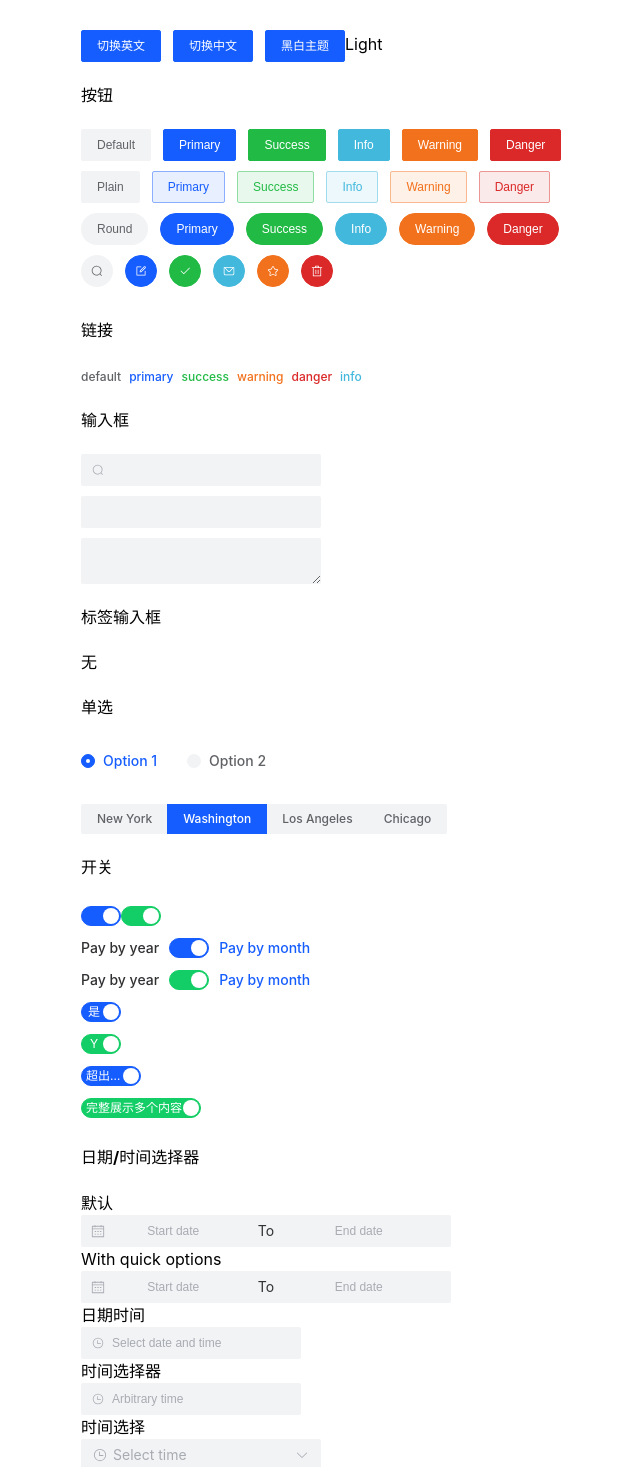
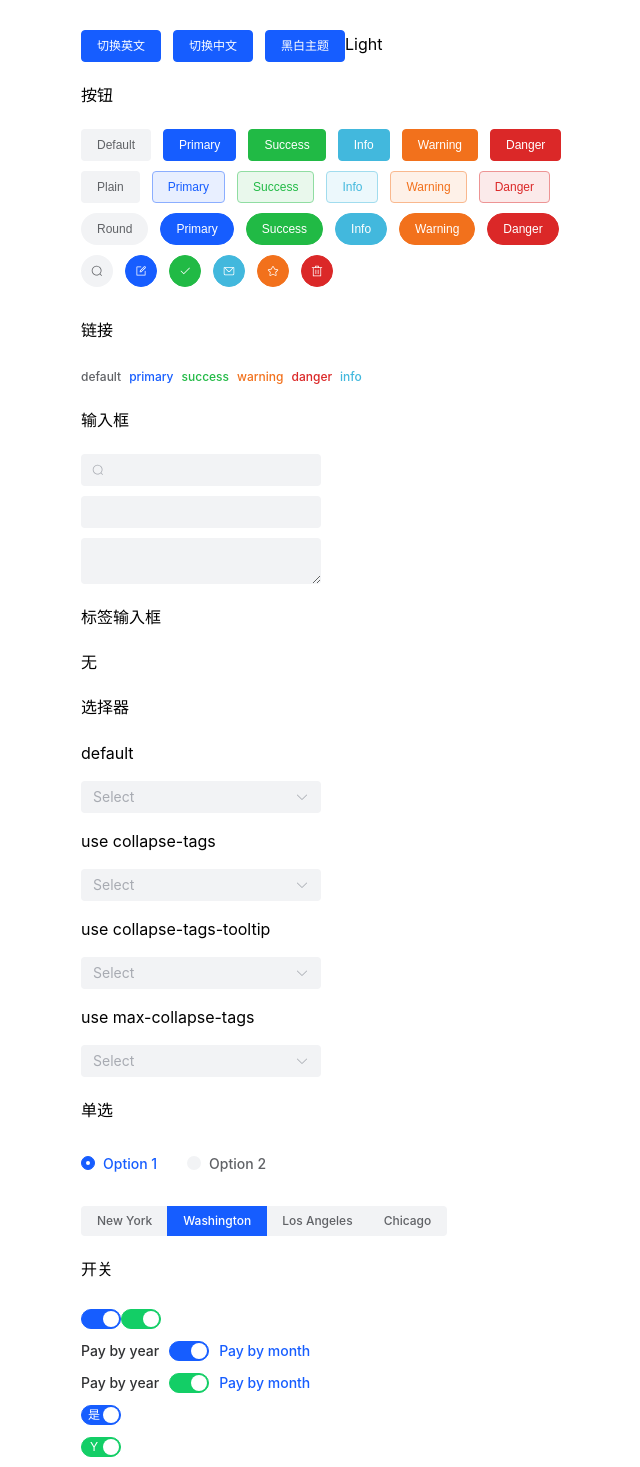
Before and after one commit to ALiangTech/element-plus-theme-demo, a Vue app: page / in a window 1280 px wide. Shown: the top 1467 px of the page, without its empty margins (175-815 px from the left). Built offline with nearby package versions, Linux system fonts and the light colour scheme.

Commit message:
主题修改

```diff
--- a/src/components/HelloWorld.vue
+++ b/src/components/HelloWorld.vue
@@ -21,7 +21,8 @@ import Breadcrumb from './Breadcrumb.vue'
 import Pagination from './Pagination.vue'
 import Steps from './Steps.vue'
 import Scrollbar from './Scrollbar.vue'
-import { ElInput, ElDatePicker, ElButton, ElSwitch } from 'element-plus'
+import { ElInput, ElDatePicker, ElButton } from 'element-plus'
+import Select from './Select.vue'
 
 import { useDark, useToggle } from '@vueuse/core'
 
@@ -102,6 +103,7 @@ const popperOptions = {
         <h4>标签输入框</h4>
         <p>无</p>
       </div>
+      <Select></Select>
       <Radio></Radio>
       <Switch></Switch>
       <Dates></Dates>
--- /dev/null
+++ b/src/components/Select.vue
@@ -0,0 +1,104 @@
+<template>
+    <h4>选择器</h4>
+    <div class="m-4">
+      <p>default</p>
+      <el-select
+        v-model="value1"
+        multiple
+        placeholder="Select"
+        style="width: 240px"
+      >
+        <el-option
+          v-for="item in options"
+          :key="item.value"
+          :label="item.label"
+          :value="item.value"
+        />
+      </el-select>
+    </div>
+    <div class="m-4">
+      <p>use collapse-tags</p>
+      <el-select
+        v-model="value2"
+        multiple
+        collapse-tags
+        placeholder="Select"
+        style="width: 240px"
+      >
+        <el-option
+          v-for="item in options"
+          :key="item.value"
+          :label="item.label"
+          :value="item.value"
+        />
+      </el-select>
+    </div>
+    <div class="m-4">
+      <p>use collapse-tags-tooltip</p>
+      <el-select
+        v-model="value3"
+        multiple
+        collapse-tags
+        collapse-tags-tooltip
+        placeholder="Select"
+        style="width: 240px"
+      >
+        <el-option
+          v-for="item in options"
+          :key="item.value"
+          :label="item.label"
+          :value="item.value"
+        />
+      </el-select>
+    </div>
+    <div class="m-4">
+      <p>use max-collapse-tags</p>
+      <el-select
+        v-model="value4"
+        multiple
+        collapse-tags
+        collapse-tags-tooltip
+        :max-collapse-tags="3"
+        placeholder="Select"
+        style="width: 240px"
+      >
+        <el-option
+          v-for="item in options"
+          :key="item.value"
+          :label="item.label"
+          :value="item.value"
+        />
+      </el-select>
+    </div>
+  </template>
+
+  <script lang="ts" setup>
+  import { ref } from 'vue'
+
+  const value1 = ref([])
+  const value2 = ref([])
+  const value3 = ref([])
+  const value4 = ref([])
+  const options = [
+    {
+      value: 'Option1',
+      label: 'Option1',
+    },
+    {
+      value: 'Option2',
+      label: 'Option2',
+    },
+    {
+      value: 'Option3',
+      label: 'Option3',
+    },
+    {
+      value: 'Option4',
+      label: 'Option4',
+    },
+    {
+      value: 'Option5',
+      label: 'Option5',
+    },
+  ]
+  </script>
--- a/src/theme.scss
+++ b/src/theme.scss
@@ -25,15 +25,17 @@ $--colors: (
   $input: (
     // "bg-color": #f2f3f5,
     // "border-color": transparent,
+    "hover-border-color": transparent
   ),
+  $select: (
+    'border-color-hover': transparent
+  ),
+  $border-color-hover: transparent,
   $fill-color: (
     'blank': #f2f3f5,
   ),
   $border-color: (
     '': transparent
-  ),
-  $border-radius: (
-    'base':2px,
   ),
   $menu: (
     'text-color': '#666',
@@ -63,6 +65,14 @@ $--colors: (
 
 
 
+// common
+$hover-bg-color:  #e5e6eb;
+.el-input__wrapper,.el-textarea__inner,.el-select__wrapper {
+  &:hover {
+    background-color: $hover-bg-color;
+  }
+}
+
 html {
   background-color: white;
   .el-input__wrapper.is-focus {
```
